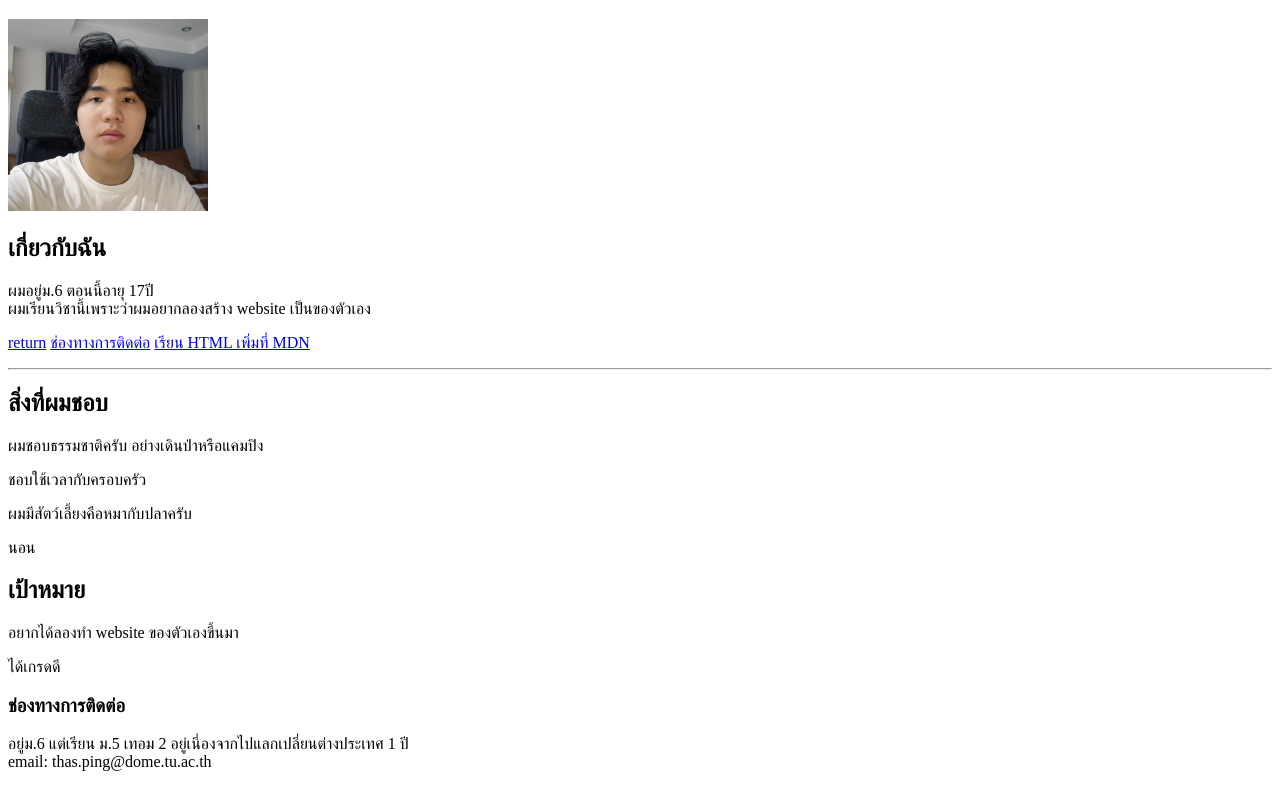
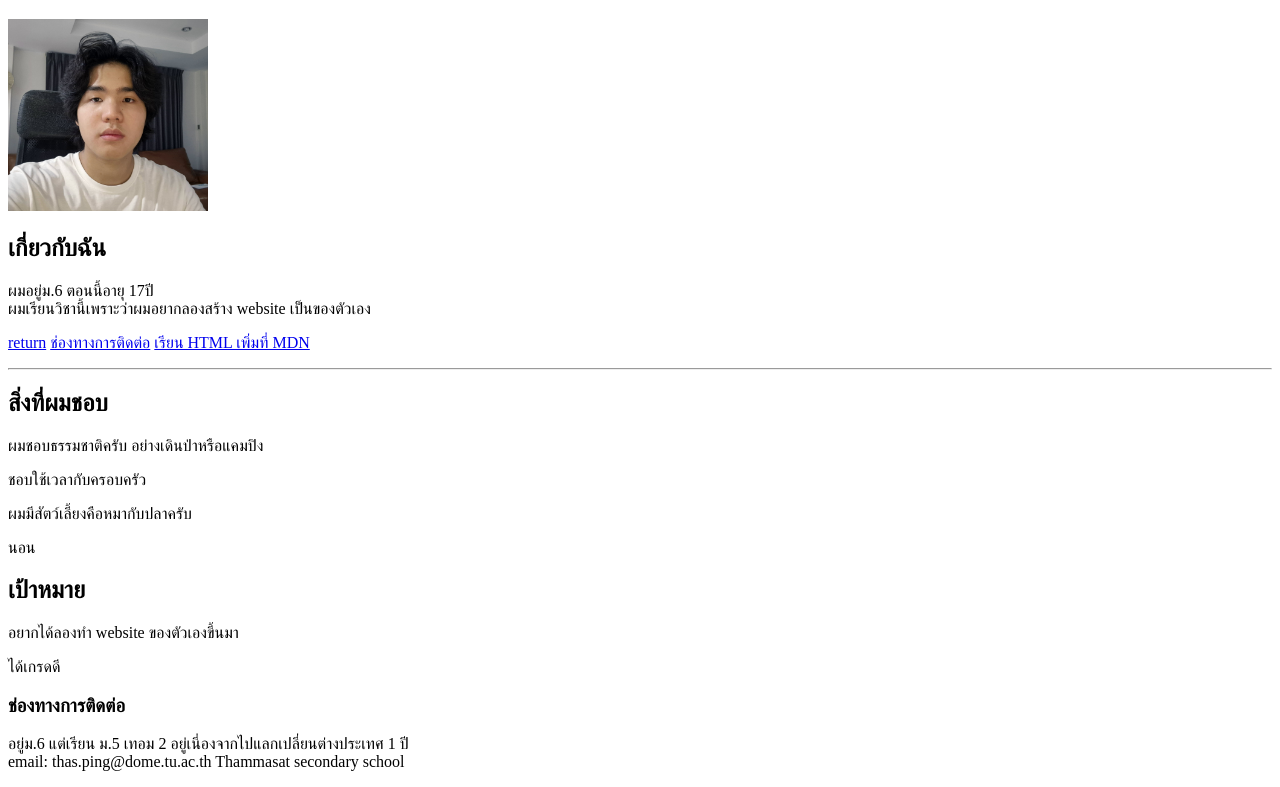
Before and after one commit to thasdevs/portfolio, a plain HTML site: page projects/my-first-web/index.html in a window 1280 px wide. Shown: the part 61-848 px from the top of the page. Drawn offline with Linux system fonts and the light colour scheme.

Commit message:
Add files via upload

```diff
--- a/projects/my-first-web/index.html
+++ b/projects/my-first-web/index.html
@@ -28,7 +28,7 @@
   <h3 id="contacts">ช่องทางการติดต่อ</h3>
   <p>
     อยู่ม.6 แต่เรียน ม.5 เทอม 2 อยู่เนี่องจากไปแลกเปลี่ยนต่างประเทศ 1 ปี<br>
-    email: thas.ping@dome.tu.ac.th
+    email: thas.ping@dome.tu.ac.th Thammasat secondary school
     <p><a href="index.html"></p>
 </body>
 </html>
```
